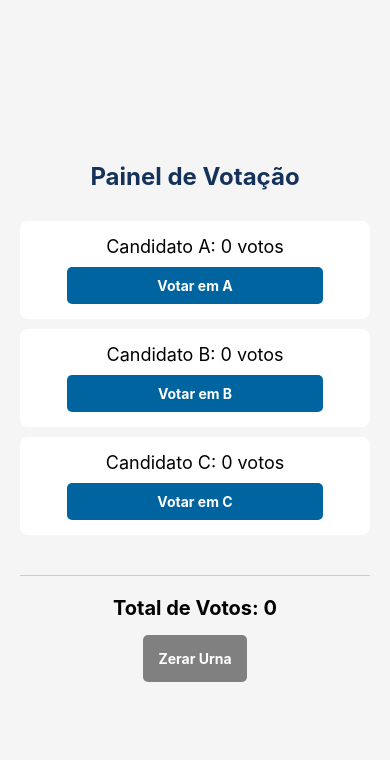
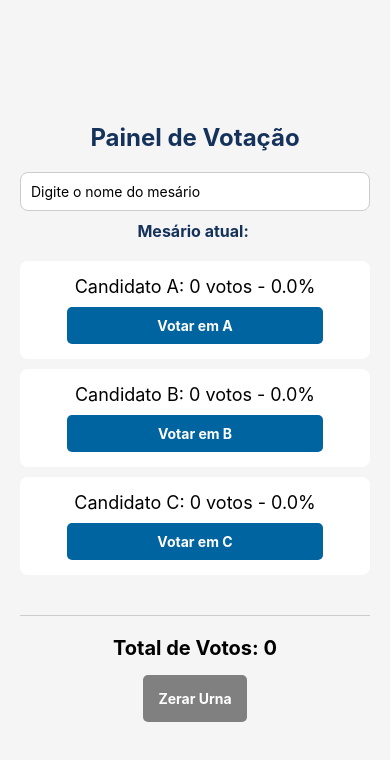
Before and after one commit to breno2908/inf-204, a React Native app: screen / in a window 390 px wide. Shown: the top 760 px of the page. Built offline with nearby package versions, Linux system fonts and the light colour scheme.

Commit message:
Implementa Pratica 04 - Urna Eletronica

```diff
--- a/App.js
+++ b/App.js
@@ -4,18 +4,31 @@ import {
   Text,
   View,
   TouchableOpacity,
+  TextInput,
 } from "react-native";
 
 export default function UrnaEletronica() {
-  // Estados independentes para cada candidato
   const [votosA, setVotosA] = useState(0);
   const [votosB, setVotosB] = useState(0);
   const [votosC, setVotosC] = useState(0);
 
-  // Dado derivado
+  // Estado controlado do mesário
+  const [nomeMesario, setNomeMesario] = useState("");
+
+  // Total de votos
   const totalVotos = votosA + votosB + votosC;
 
-  // Zera todos os votos
+  // Porcentagens
+  const porcentagemA =
+    totalVotos === 0 ? 0 : (votosA / totalVotos) * 100;
+
+  const porcentagemB =
+    totalVotos === 0 ? 0 : (votosB / totalVotos) * 100;
+
+  const porcentagemC =
+    totalVotos === 0 ? 0 : (votosC / totalVotos) * 100;
+
+  // Zerar a urna
   const zerarUrna = () => {
     setVotosA(0);
     setVotosB(0);
@@ -26,10 +39,24 @@ export default function UrnaEletronica() {
     <View style={styles.container}>
       <Text style={styles.titulo}>Painel de Votação</Text>
 
+      {/* Mesário */}
+      <View style={styles.mesarioContainer}>
+        <TextInput
+          style={styles.input}
+          placeholder="Digite o nome do mesário"
+          value={nomeMesario}
+          onChangeText={setNomeMesario}
+        />
+
+        <Text style={styles.mesarioTexto}>
+          Mesário atual: {nomeMesario}
+        </Text>
+      </View>
+
       {/* Candidato A */}
       <View style={styles.candidatoContainer}>
         <Text style={styles.nomeCandidato}>
-          Candidato A: {votosA} votos
+          Candidato A: {votosA} votos - {porcentagemA.toFixed(1)}%
         </Text>
 
         <TouchableOpacity
@@ -43,7 +70,7 @@ export default function UrnaEletronica() {
       {/* Candidato B */}
       <View style={styles.candidatoContainer}>
         <Text style={styles.nomeCandidato}>
-          Candidato B: {votosB} votos
+          Candidato B: {votosB} votos - {porcentagemB.toFixed(1)}%
         </Text>
 
         <TouchableOpacity
@@ -57,7 +84,7 @@ export default function UrnaEletronica() {
       {/* Candidato C */}
       <View style={styles.candidatoContainer}>
         <Text style={styles.nomeCandidato}>
-          Candidato C: {votosC} votos
+          Candidato C: {votosC} votos - {porcentagemC.toFixed(1)}%
         </Text>
 
         <TouchableOpacity
@@ -97,7 +124,29 @@ const styles = StyleSheet.create({
   titulo: {
     fontSize: 24,
     fontWeight: "bold",
-    marginBottom: 30,
+    marginBottom: 20,
+    color: "#14325A",
+  },
+
+  mesarioContainer: {
+    width: "100%",
+    marginBottom: 20,
+    alignItems: "center",
+  },
+
+  input: {
+    width: "100%",
+    backgroundColor: "#FFF",
+    borderWidth: 1,
+    borderColor: "#CCC",
+    borderRadius: 8,
+    padding: 10,
+    marginBottom: 10,
+  },
+
+  mesarioTexto: {
+    fontSize: 16,
+    fontWeight: "bold",
     color: "#14325A",
   },
 
```
